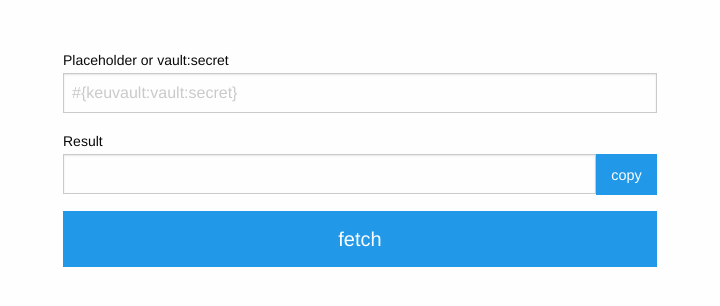
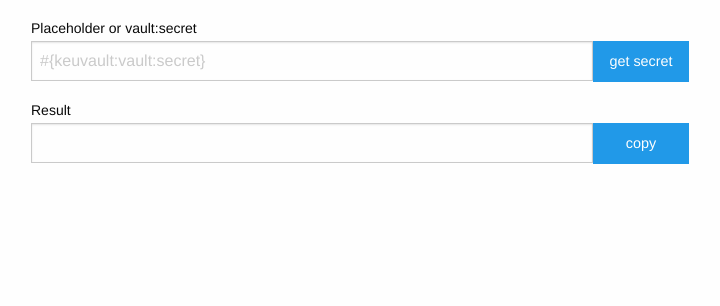
Before and after one commit to jfatta/KeyBall, an Electron app: page index.html in a window 720 px wide. Drawn offline with Linux system fonts and the light colour scheme; no server answers.

Commit message:
moved get button

```diff
--- a/index.html
+++ b/index.html
@@ -13,6 +13,9 @@
                 Placeholder or vault:secret
                 <span class="input-group">
                     <input class="input-group-field" type="text" name="placeholder" placeholder="#{keuvault:vault:secret}">
+                    <span class="input-group-button">
+                        <button class="button" type="submit">get secret</button>
+                    </span>
                 </span>
             </label>
         </div>
@@ -30,11 +33,6 @@
             </label>
         </div>
     </div>
-    <div class="row">
-        <div class="medium-12 columns">
-            <button class="large expanded button" type="submit">fetch</button>
-        </div>
-    </div>
 </form>
 </body>
 <script>
--- a/main.js
+++ b/main.js
@@ -27,7 +27,7 @@ var credentials = new KeyVault.KeyVaultCredentials(authenticator)
 var client = new KeyVault.KeyVaultClient(credentials)
 
 function createWindow () {
-  mainWindow = new BrowserWindow({ width: 720, height: 400, titleBarStyle: 'hidden' })
+  mainWindow = new BrowserWindow({ width: 720, height: 255, titleBarStyle: 'hidden' })
   mainWindow.loadURL(`file://${__dirname}/index.html`)
   mainWindow.on('closed', () => {
     // Dereference the window object, usually you would store windows
--- a/styles.css
+++ b/styles.css
@@ -1,4 +1,8 @@
 body {
-    margin: 3rem;
+    margin: 1rem;
     cursor: default;
 }
+
+button {
+    width: 6rem;
+}
```
